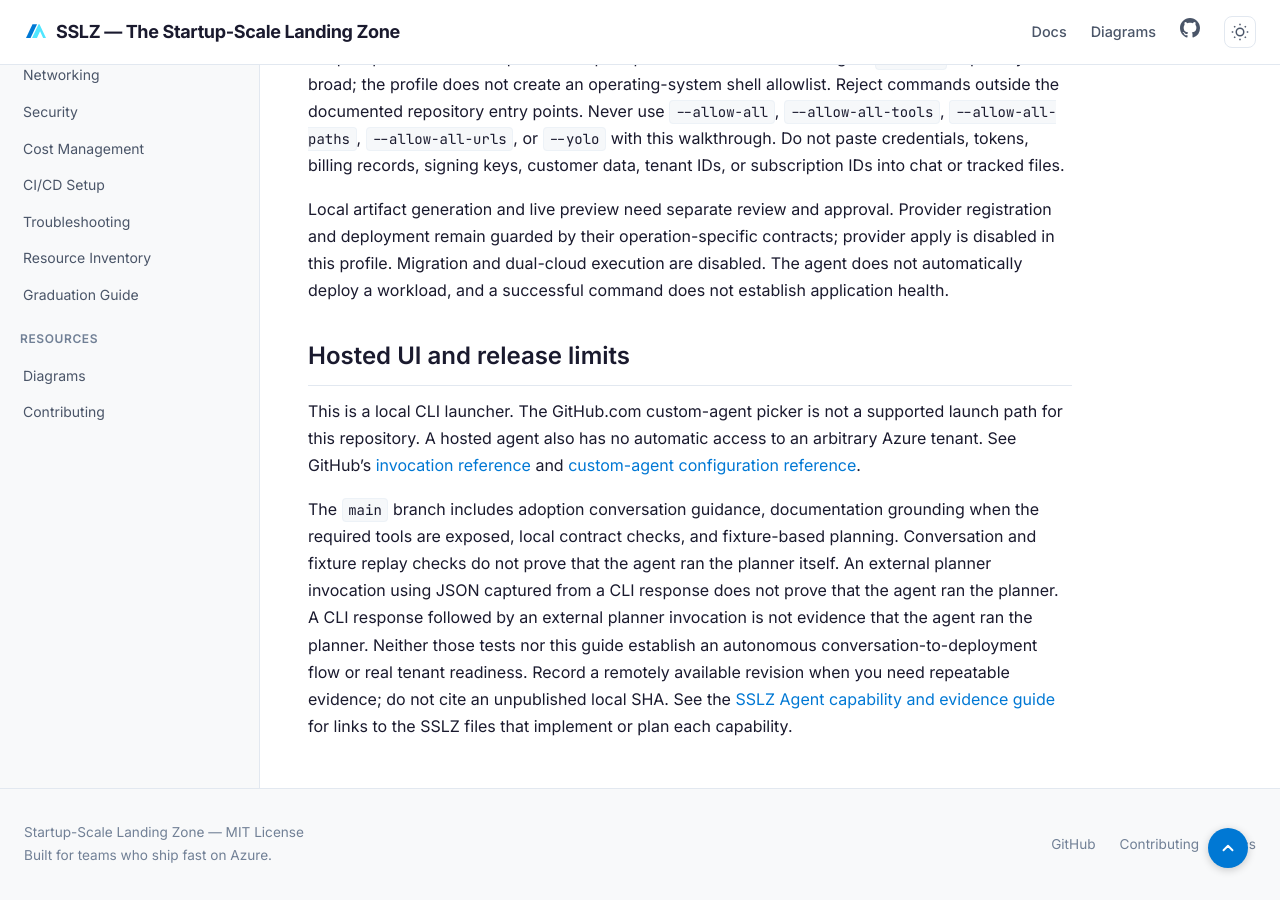
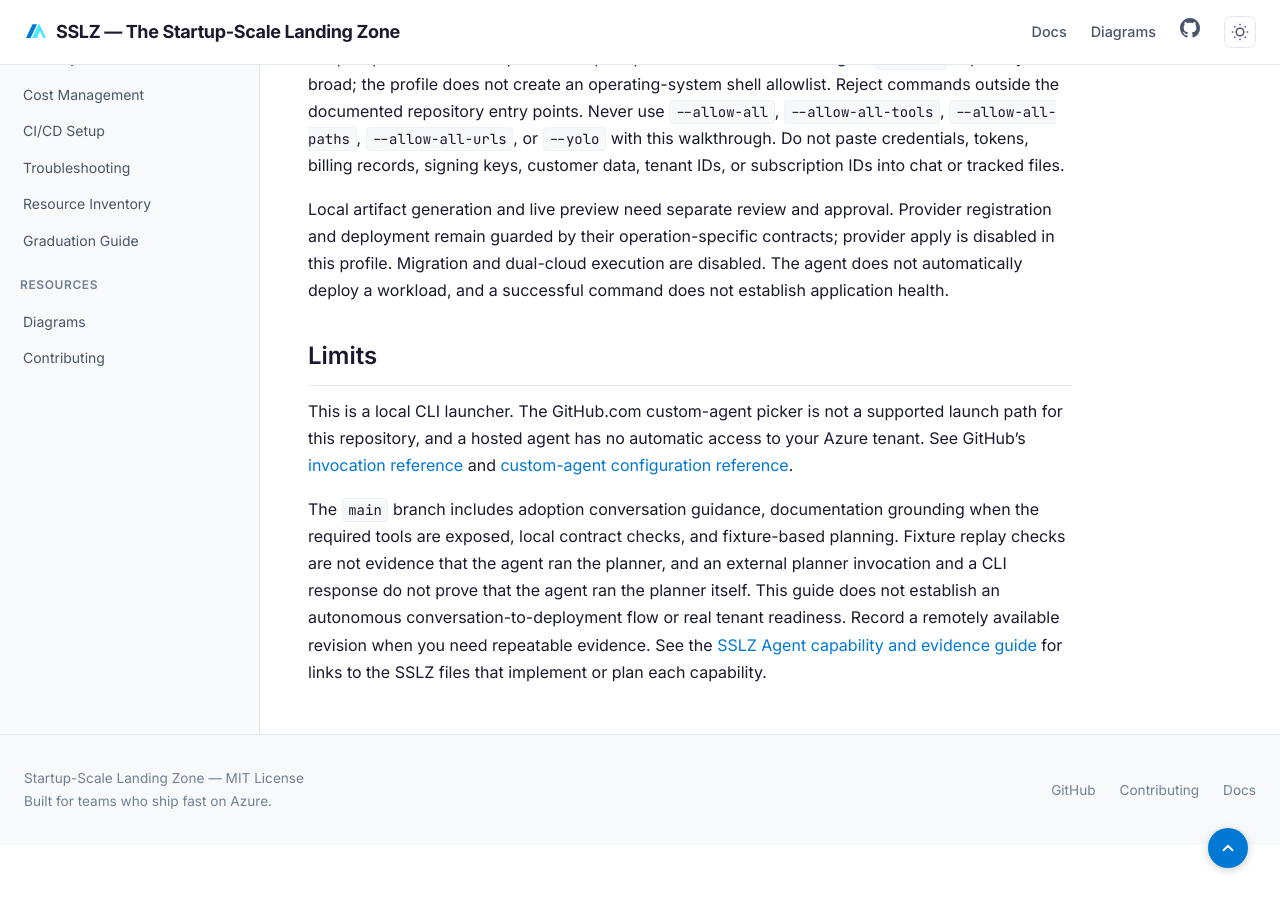
Before and after one commit to ricmmartins/sslz, a Jekyll site: the page built from use-sslz-agent.md, in a window 1280 px wide and 900 px high, scrolled down 4877 px. Built offline with Jekyll 4.4.1, drawn with Linux system fonts in a browser that asks for light colours.

Commit message:
Shorten the limits section on the Use SSLZ Agent page (#47)

```diff
--- a/use-sslz-agent.md
+++ b/use-sslz-agent.md
@@ -187,18 +187,16 @@
 dual-cloud execution are disabled. The agent does not automatically deploy a workload, and a successful command does
 not establish application health.
 
-## Hosted UI and release limits
+## Limits
 
-This is a local CLI launcher. The GitHub.com custom-agent picker is not a supported launch path for this repository.
-A hosted agent also has no automatic access to an arbitrary Azure tenant. See GitHub's
+This is a local CLI launcher. The GitHub.com custom-agent picker is not a supported launch path for this repository,
+and a hosted agent has no automatic access to your Azure tenant. See GitHub's
 [invocation reference](https://docs.github.com/en/copilot/how-tos/copilot-cli/use-copilot-cli/invoke-custom-agents)
 and [custom-agent configuration reference](https://docs.github.com/en/copilot/reference/custom-agents-configuration).
 
 The `main` branch includes adoption conversation guidance, documentation grounding when the required tools are exposed,
-local contract checks, and fixture-based planning. Conversation and fixture replay checks do not prove that the agent
-ran the planner itself. An external planner invocation using JSON captured from a CLI response does not prove that the
-agent ran the planner. A CLI response followed by an external planner invocation is not evidence that the agent ran the
-planner. Neither those tests nor this guide establish an autonomous conversation-to-deployment flow or real tenant
-readiness. Record a remotely available revision when you need repeatable evidence; do not cite an
-unpublished local SHA. See the [SSLZ Agent capability and evidence guide]({{ '/agent/' | relative_url }}) for links to
-the SSLZ files that implement or plan each capability.
+local contract checks, and fixture-based planning. Fixture replay checks are not evidence that the agent ran the planner, and an external planner invocation and a CLI
+response do not prove that the agent ran the planner itself. This guide does not establish an autonomous
+conversation-to-deployment flow or real tenant readiness. Record a remotely available revision when you need repeatable
+evidence. See the [SSLZ Agent capability and evidence guide]({{ '/agent/' | relative_url }}) for links to the
+SSLZ files that implement or plan each capability.
```
